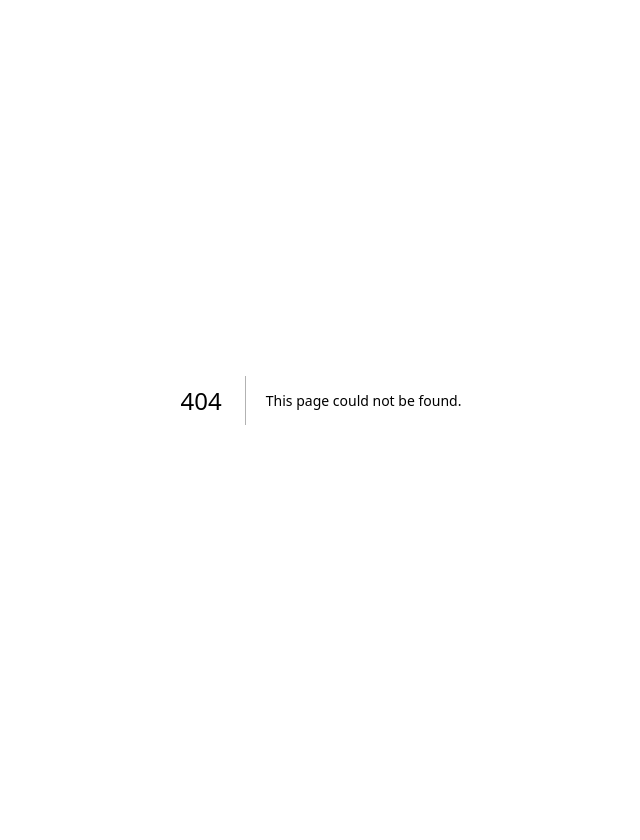
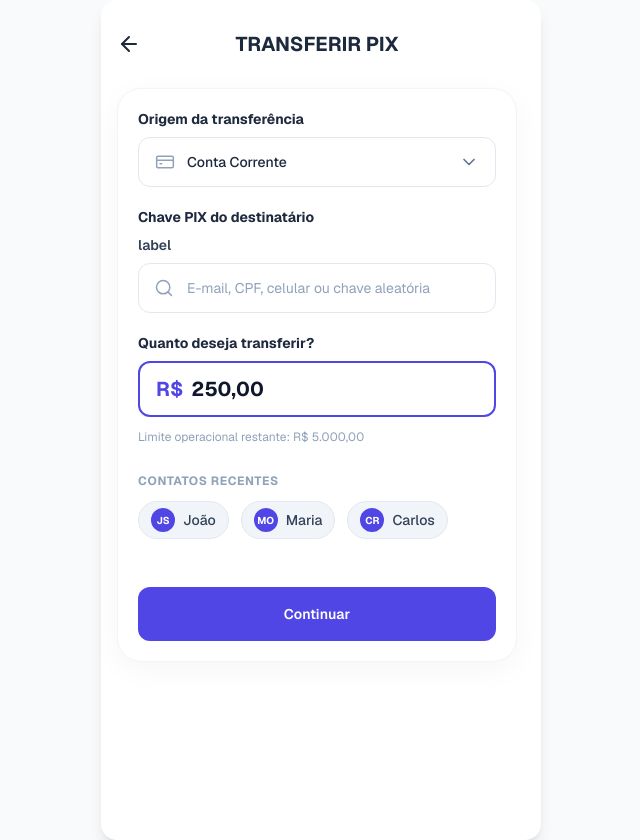
Before and after one commit to pauloisaque700/gc-projeto-pix, a Next.js app in the folder frontend/: page /pix/transferir-pix in a window 1280 px wide. Before the commit this address had no page. Shown: the whole page, without its empty margins (319-959 px from the left). Before the commit the page ends 800 px from the top, so only its background shows below. Built offline with nearby package versions, Linux system fonts and the light colour scheme.

Commit message:
Iniciando tela

```diff
--- /dev/null
+++ b/frontend/src/app/pix/transferir-pix/page.tsx
@@ -0,0 +1,129 @@
+import React, { useState } from 'react';
+import { ArrowLeft, Search, Wallet, ArrowRight } from 'lucide-react'; // Ícones equivalentes ao print
+import Tela from '../../../components/Tela';
+import SmartphoneHeader from '../../../components/SmartphoneHeader';
+import Card from '../../../components/Card';
+import Dropdown from '../../../components/DropDown';
+import Input from '../../../components/Input';
+import BotaoGrande from '../../../components/BotaoGrande';
+
+export default function TransferirPix() {
+  // Mock das contas (mesmo padrão usado no seu Dropdown anterior)
+  const contasDisponiveis = [
+    { id: '1', label: 'Conta Corrente', sublabel: 'Saldo: R$ 1.500,00', brand: 'ByeBank' }
+  ];
+
+  const [contaOrigem, setContaOrigem] = useState(contasDisponiveis[0]);
+  const [chaveDestinatario, setChaveDestinatario] = useState('');
+  const [valorTransferencia, setValorTransferencia] = useState('250,00');
+  const [loading, setLoading] = useState(false);
+
+
+  // Mock de contatos recentes
+  const contatosRecentes = [
+    { id: '1', initials: 'JS', nome: 'João' },
+    { id: '2', initials: 'MO', nome: 'Maria' },
+    { id: '3', initials: 'CR', nome: 'Carlos' }
+  ];
+
+  const handleContinuar = () => {
+    setLoading(true);
+    console.log("Avançando com a transferência:", { contaOrigem, chaveDestinatario, valorTransferencia });
+    // Lógica para avançar de passo ou enviar para a API
+  };
+
+  return (
+    <Tela>
+      {/* Cabeçalho igual ao padrão do seu app */}
+      <SmartphoneHeader title="TRANSFERIR PIX" backToUrl="/pix" />
+
+      {/* Container principal usando o seu componente Card */}
+      <Card paddingClass="p-5" bgClass="bg-white">
+        <div className="flex flex-col gap-5">
+
+          {/* 1. Origem da transferência */}
+          <div className="flex flex-col gap-2">
+            <label className="text-sm font-bold text-slate-800">
+              Origem da transferência
+            </label>
+            {/* Reaproveitando seu Dropdown. Caso precise exibir o saldo como no print,
+                o componente Dropdown deve estar preparado para renderizar sublabels */}
+            <Dropdown
+              options={contasDisponiveis}
+              onSelect={(conta) => setContaOrigem(conta)}
+            />
+          </div>
+
+          {/* 2. Chave PIX do destinatário */}
+          <div className="flex flex-col gap-2">
+            <label className="text-sm font-bold text-slate-800">
+              Chave PIX do destinatário
+            </label>
+            <Input
+                label="label"
+                placeholder="E-mail, CPF, celular ou chave aleatória"
+                icon={<Search className="w-5 h-5 text-slate-400 stroke-[1.8]" />}
+                value={chaveDestinatario}
+                onChange={(e) => setChaveDestinatario(e.target.value)}
+            />
+          </div>
+
+          {/* 3. Quanto deseja transferir */}
+          <div className="flex flex-col gap-2">
+            <label className="text-sm font-bold text-slate-800">
+              Quanto deseja transferir?
+            </label>
+            {/* Input customizado com a borda roxa/azul do print e texto grande */}
+            <div className="relative flex items-center border-2 border-[#4F46E5] rounded-xl px-4 py-3 bg-white focus-within:ring-2 focus-within:ring-[#4F46E5]/20 transition-all">
+              <span className="text-xl font-bold text-[#4F46E5] mr-2">R$</span>
+              <input
+                type="text"
+                value={valorTransferencia}
+                onChange={(e) => setValorTransferencia(e.target.value)}
+                className="w-full text-xl font-bold text-slate-900 bg-transparent outline-none border-none p-0"
+              />
+            </div>
+            <span className="text-xs text-slate-400 mt-1">
+              Limite operacional restante: R$ 5.000,00
+            </span>
+          </div>
+
+          {/* 4. Contatos Recentes */}
+          <div className="flex flex-col gap-3 mt-2">
+            <span className="text-xs font-bold text-slate-400 tracking-wider uppercase">
+              Contatos recentes
+            </span>
+            <div className="flex gap-3 overflow-x-auto pb-1">
+              {contatosRecentes.map((contato) => (
+                <button
+                  key={contato.id}
+                  onClick={() => setChaveDestinatario(contato.nome)} // Exemplo de ação ao clicar
+                  className="flex items-center gap-2 bg-[#F1F5F9] hover:bg-[#E2E8F0] active:scale-95 transition-all px-3 py-1.5 rounded-full border border-slate-200"
+                >
+                  <div className="w-6 h-6 rounded-full bg-[#4F46E5] text-white flex items-center justify-center text-[10px] font-bold">
+                    {contato.initials}
+                  </div>
+                  <span className="text-sm font-medium text-slate-700">{contato.nome}</span>
+                </button>
+              ))}
+            </div>
+          </div>
+
+          {/* 5. Botão de Ação Principal */}
+          <div className="mt-4">
+            <BotaoGrande
+              text="Continuar"
+              bgClass="bg-[#4F46E5] hover:bg-[#4338CA]"
+              textClass="text-white font-semibold text-base"
+              widthClass="w-full"
+              isLoading={loading}
+              disabled={!valorTransferencia || loading}
+              onClick={handleContinuar}
+            />
+          </div>
+
+        </div>
+      </Card>
+    </Tela>
+  );
+}
```
